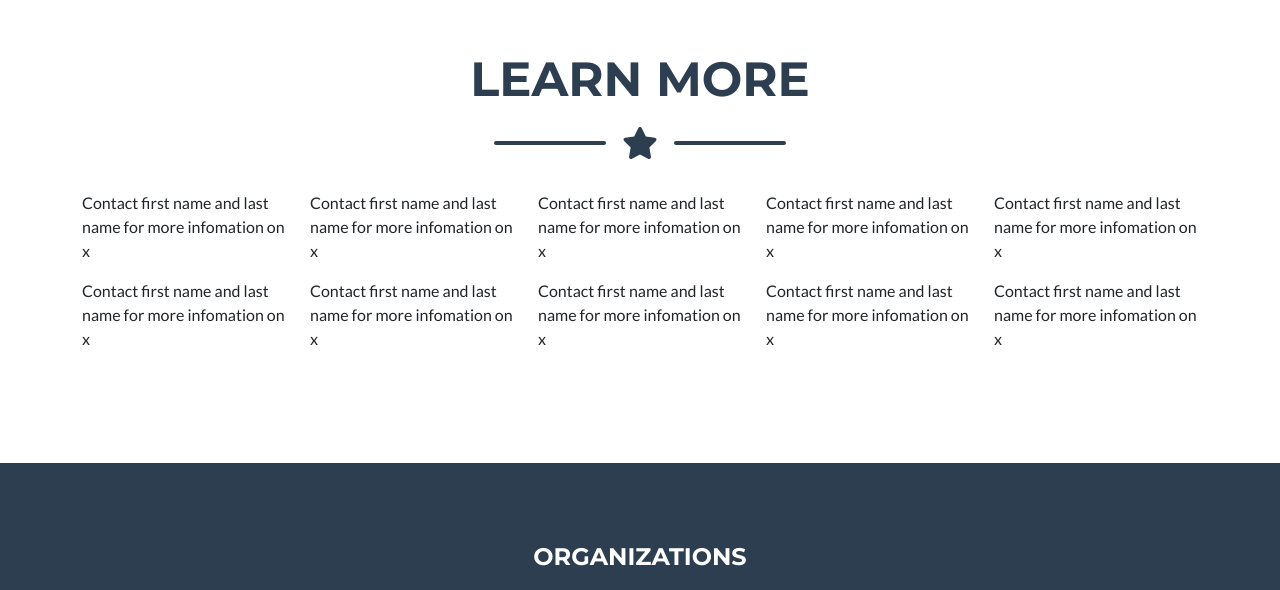
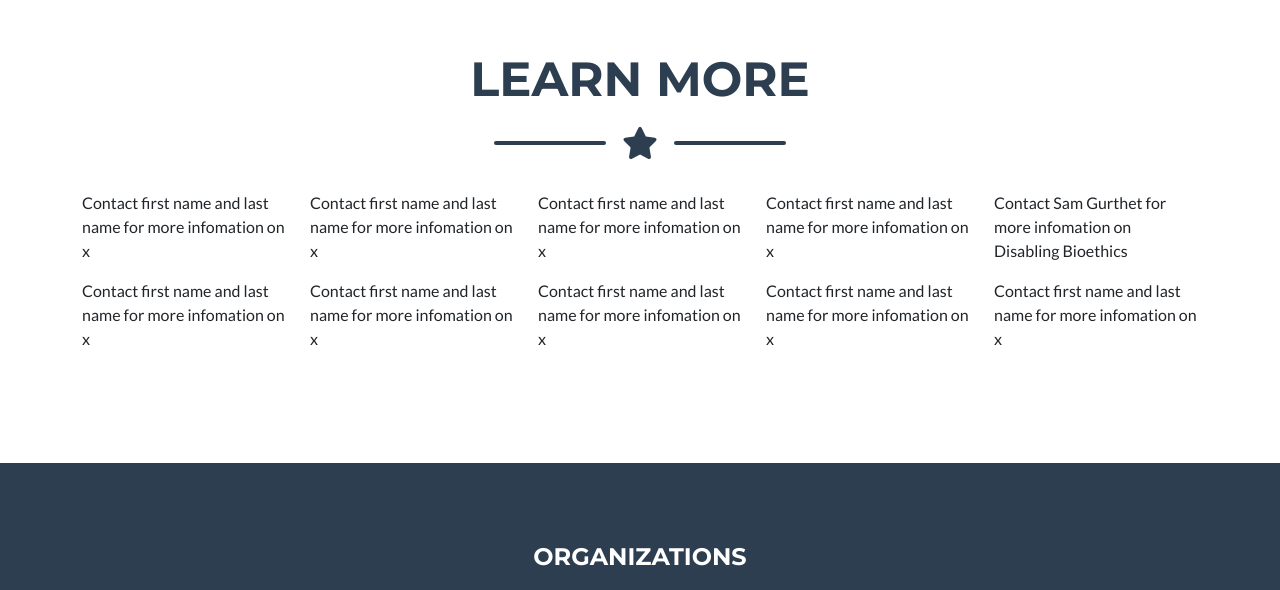
Before and after one commit to alexanorman/ISS210-Section-1, a plain HTML site: page index.html in a window 1280 px wide. Shown: the part 2047-2637 px from the top of the page. Drawn offline with nearby package versions, Linux system fonts and the light colour scheme.

Commit message:
Update index.html

```diff
--- a/index.html
+++ b/index.html
@@ -156,7 +156,7 @@
                     <div class="col-sm"><p>Contact first name and last name for more infomation on x</p></div>
                     <div class="col-sm"><p>Contact first name and last name for more infomation on x</p></div>
                     <div class="col-sm"><p>Contact first name and last name for more infomation on x</p></div>
-                    <div class="col-sm"><p>Contact first name and last name for more infomation on x</p></div>
+                    <div class="col-sm"><p>Contact Sam Gurthet for more infomation on Disabling Bioethics</p></div>
                 </div>
                 <div class="row justify-content-center">
                     <div class="col-sm"><p>Contact first name and last name for more infomation on x</p></div>
```
